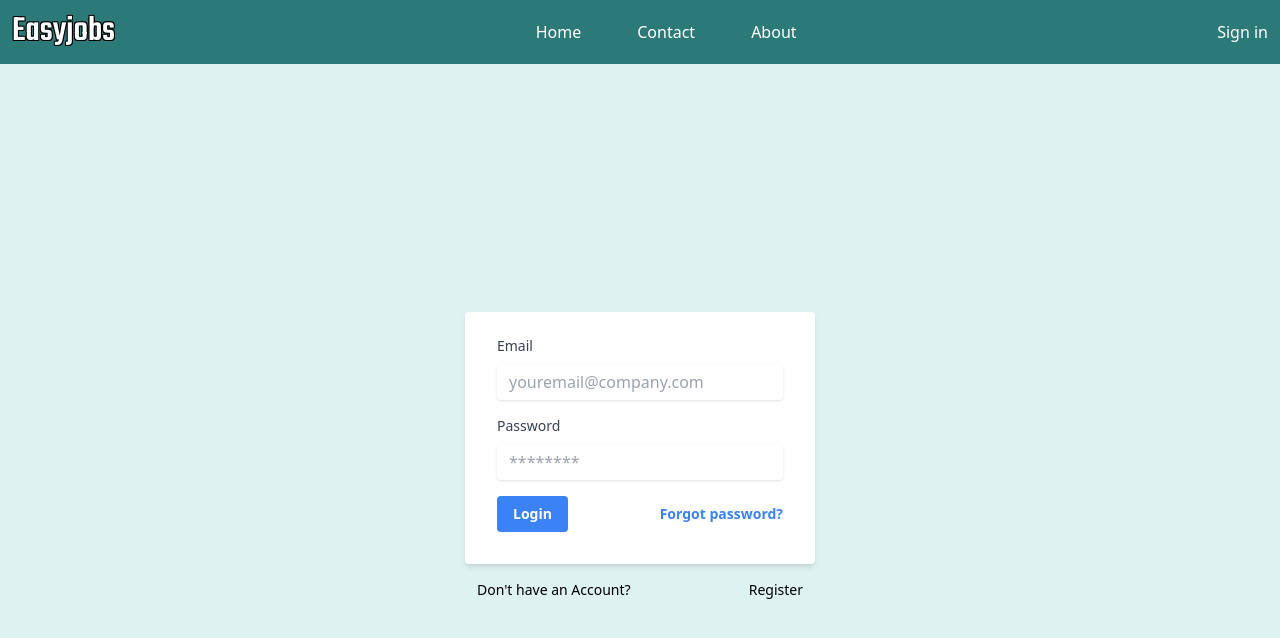
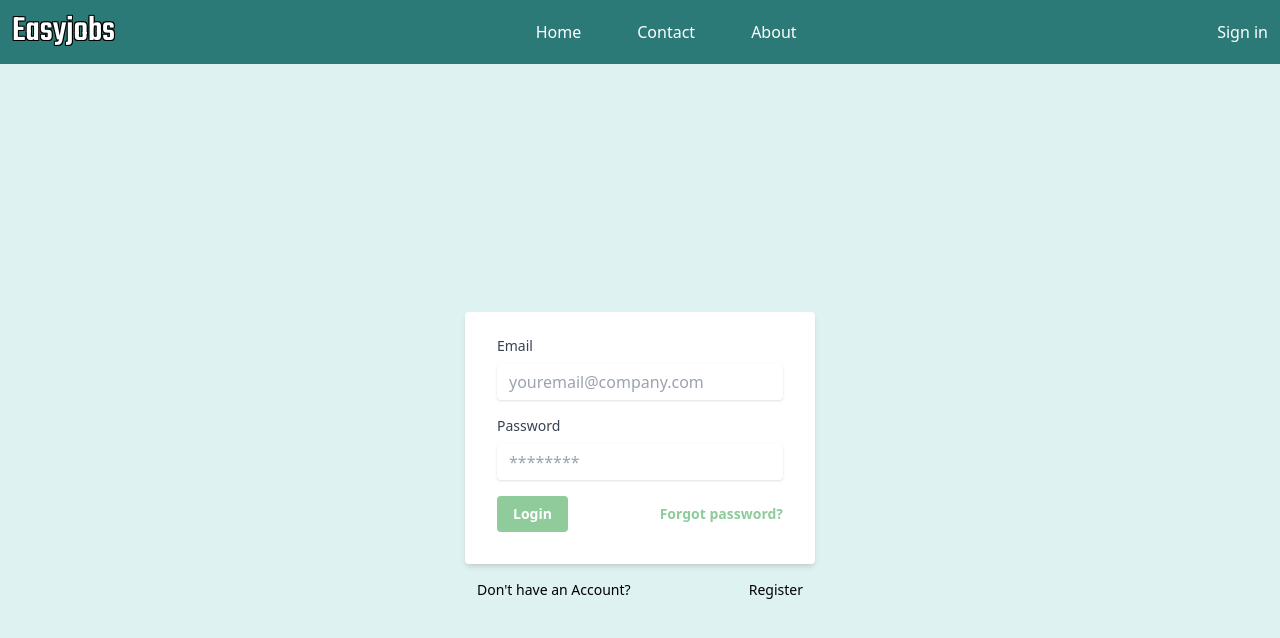
Before and after one commit to Gaxecnotba/Easy-job-frontend, a React (Create React App) app in the folder easyjob/: page /login in a window 1280 px wide. Shown: the top 638 px of the page. Built offline with nearby package versions, Linux system fonts and the light colour scheme; no server answers.

Commit message:
Fixed features contact and about

```diff
--- a/easyjob/src/components/Contact.jsx
+++ b/easyjob/src/components/Contact.jsx
@@ -69,7 +69,7 @@ export function Contact() {
           </div>
           <button
             type="submit"
-            className="bg-blue-500 text-white py-2 px-4 rounded-lg"
+            className="bg-greenboton hover:bg-green-700 text-white text-sm font-semibold py-2 px-4 rounded focus:outline-none focus:shadow-outline"
             onClick={handleAlert}
           >
             Send Message
--- a/easyjob/src/components/Login.jsx
+++ b/easyjob/src/components/Login.jsx
@@ -80,13 +80,13 @@ export function Login() {
           </div>
 
           <div className="flex items-center justify-between">
-            <button className="bg-blue500 hover:bg-blue700 text-white text-sm font-bold py-2 px-4 rounded focus:outline-none focus:shadow-outline">
+            <button className="bg-greenboton hover:bg-green-700 text-white text-sm font-semibold py-2 px-4 rounded focus:outline-none focus:shadow-outline">
               Login
             </button>
 
             <a
               href="#!"
-              className="inline-block aling-baseline font-bold text-sm text-blue500 hover:text-blue700"
+              className="inline-block aling-baseline font-bold text-sm text-greenboton hover:text-green-700"
               onClick={handleResetPassword}
             >
               Forgot password?
--- a/easyjob/src/components/Navbar.jsx
+++ b/easyjob/src/components/Navbar.jsx
@@ -30,13 +30,13 @@ export default function Navbar() {
           </a>
         </div>
         <div className="flex items-center space-x-4 gap-10">
-          <a href="/" className="flex items-center space-x-4 gap-10">
+          <Link to="/" className="flex items-center space-x-4 gap-10">
             Home
-          </a>
-          <Link href="/contact" className="textcolor">
+          </Link>
+          <Link to="/contact" className="textcolor">
             Contact
           </Link>
-          <Link href="/about" className="textcolor">
+          <Link to="/about" className="textcolor">
             About
           </Link>
         </div>
--- a/easyjob/src/components/Register.jsx
+++ b/easyjob/src/components/Register.jsx
@@ -236,7 +236,7 @@ export function Register() {
             />
           </div>
 
-          <button className="bg-blue500 hover:bg-blue700 text-white text-sm font-bold py-2 px-4 rounded focus:outline-none focus:shadow-outline">
+          <button className="bg-greenboton hover:bg-green-700 text-white text-sm font-semibold py-2 px-4 rounded focus:outline-none focus:shadow-outline">
             Register
           </button>
         </form>
```
